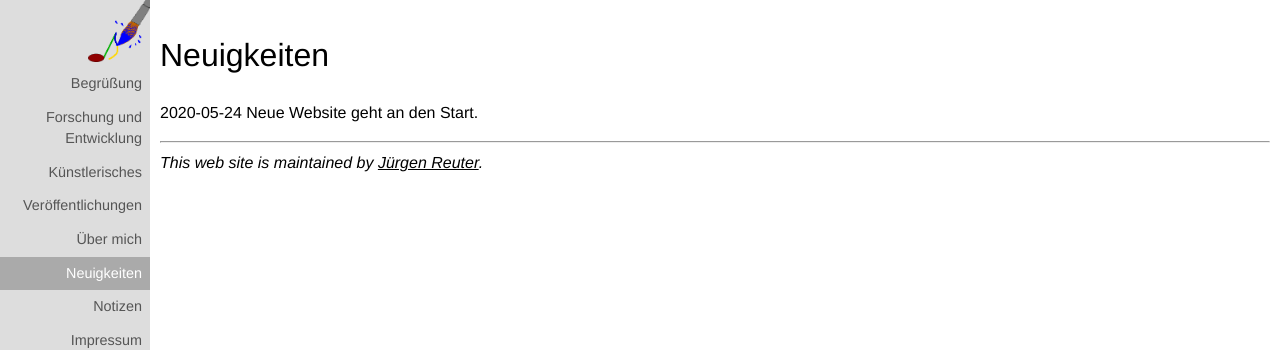
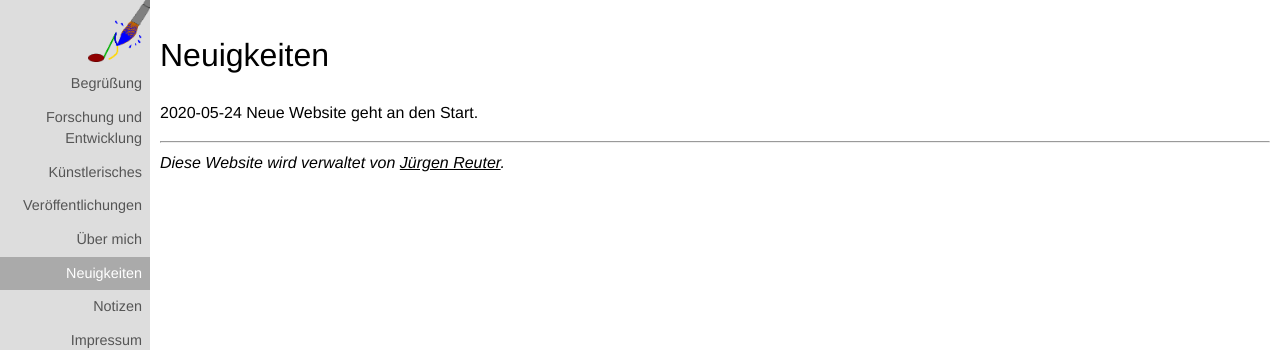
Before and after one commit to soundpaint/soundpaint.github.io, a Jekyll site: the page built from de/news.md, in a window 1280 px wide. Shown: the top 350 px of the page. Built offline with Jekyll 4.4.1, drawn with Linux system fonts in a browser that asks for light colours; our own code applies the rules of GitHub Pages for plain Markdown files.

Commit message:
I18nify page footer
* Introduce i18n.yml dictionary.
* Use dictionary when constructing
  the footer message.

```diff
--- /dev/null
+++ b/_data/i18n.yml
@@ -0,0 +1,4 @@
+entries:
+  "maintainedBy":
+    "de": "Diese Website wird verwaltet von [maintainer]."
+    "en": "This website is maintained by [maintainer]."
--- a/_includes/_footer.html
+++ b/_includes/_footer.html
@@ -2,7 +2,10 @@
         <hr />
         <div id="address">
           <address>
-            This web site is maintained by
-            <a href="https://www.juergen-reuter.de/">Jürgen Reuter</a>.
+{{
+site.data.i18n.entries["maintainedBy"][lang] |
+replace: "[maintainer]",
+'<a href="https://www.juergen-reuter.de/">Jürgen Reuter</a>'
+}}
           </address>
         </div>
```
